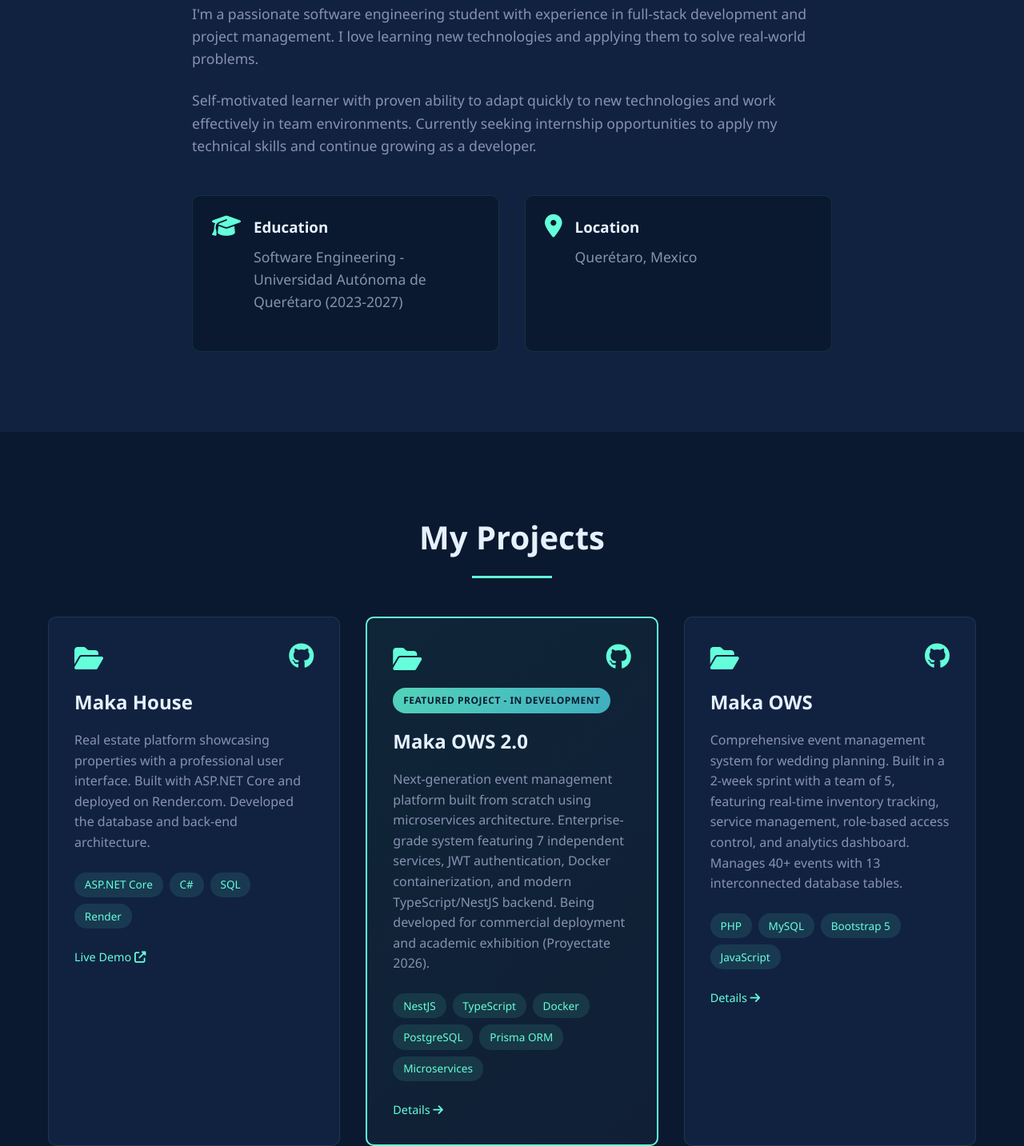
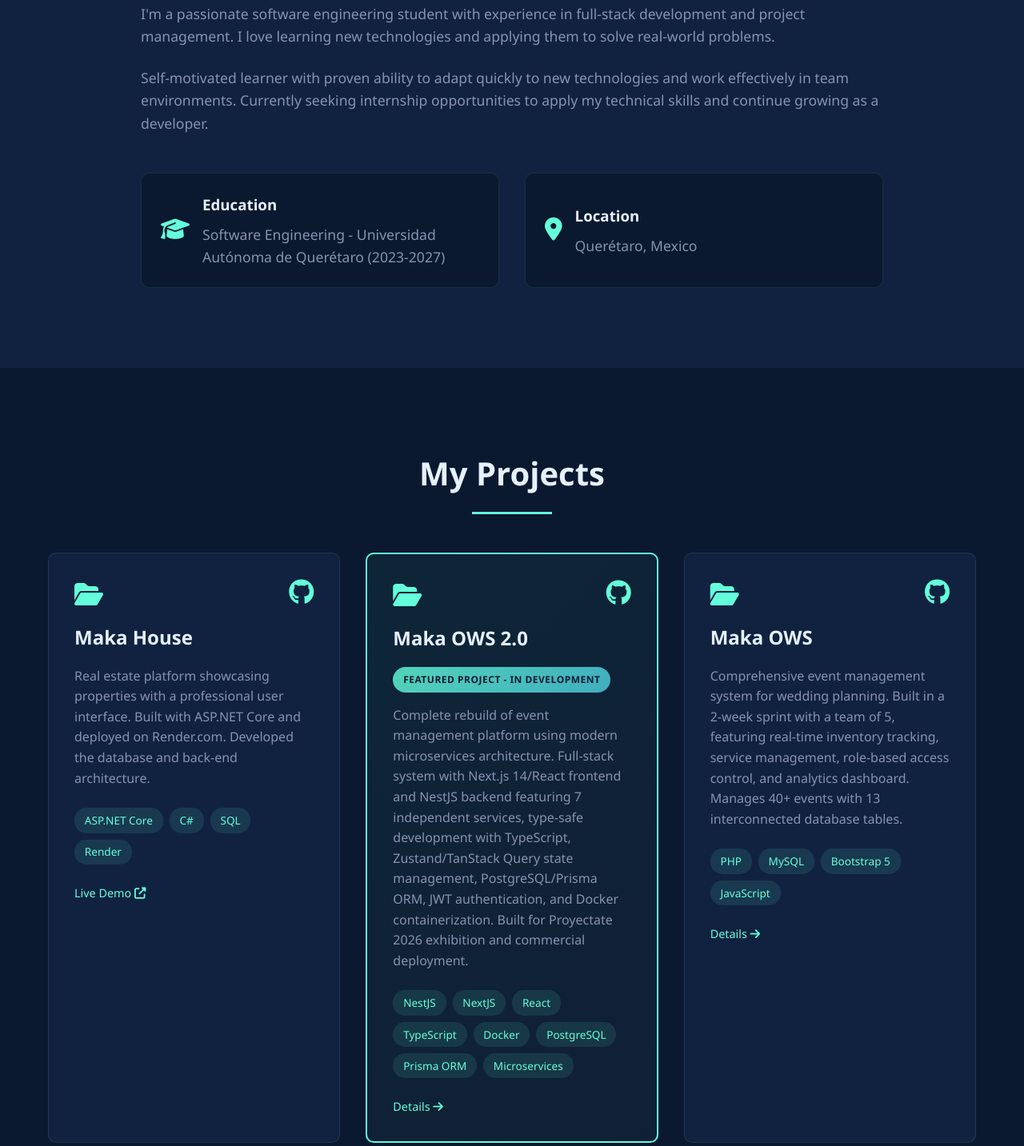
Before and after one commit to MemoLuche/MemoLuche.github.io, a plain HTML site: page index.html in a window 1280 px wide. Shown: the part 1028-2461 px from the top of the page at 80% size. Drawn offline with Linux system fonts and the light colour scheme.

Commit message:
fix: minimal changes

```diff
--- a/index.html
+++ b/index.html
@@ -132,15 +132,18 @@
                             <i class="fab fa-github"></i>
                         </a>
                     </div>
+                    <h3>Maka OWS 2.0</h3>
                     <span class="featured-badge">Featured Project - In Development</span>
-                    <h3>Maka OWS 2.0</h3>
                     <p class="project-description">
-                        Next-generation event management platform built from scratch using microservices architecture.
-                        Enterprise-grade system featuring 7 independent services, JWT authentication, Docker containerization,
-                        and modern TypeScript/NestJS backend. Being developed for commercial deployment and academic exhibition (Proyectate 2026).
+                        Complete rebuild of event management platform using modern microservices architecture.
+                        Full-stack system with Next.js 14/React frontend and NestJS backend featuring 7 independent services,
+                        type-safe development with TypeScript, Zustand/TanStack Query state management, PostgreSQL/Prisma ORM,
+                        JWT authentication, and Docker containerization. Built for Proyectate 2026 exhibition and commercial deployment.
                     </p>
                     <div class="project-tech">
                         <span class="tech-tag">NestJS</span>
+                        <span class="tech-tag">NextJS</span>
+                        <span class="tech-tag">React</span>
                         <span class="tech-tag">TypeScript</span>
                         <span class="tech-tag">Docker</span>
                         <span class="tech-tag">PostgreSQL</span>
--- a/styles.css
+++ b/styles.css
@@ -230,11 +230,10 @@ section {
     background-color: var(--bg-light);
 }
 
-.about-content {
-    max-width: 800px;
-    margin: 0 auto;
+.about-text {
+    margin-left: 10%;
+    margin-right: 10%;
 }
-
 .about-text p {
     font-size: 1.1rem;
     color: var(--text-light);
@@ -250,7 +249,7 @@ section {
 
 .info-item {
     display: flex;
-    align-items: flex-start;
+    align-items: center;
     gap: 1rem;
     padding: 1.5rem;
     background-color: var(--bg-color);
@@ -261,15 +260,22 @@ section {
 .info-item i {
     font-size: 1.8rem;
     color: var(--primary-color);
+    flex-shrink: 0;
+}
+
+.info-item div {
+    flex: 1;
 }
 
 .info-item h3 {
     color: var(--heading-color);
     margin-bottom: 0.5rem;
+    margin-top: 0;
 }
 
 .info-item p {
     color: var(--text-light);
+    margin: 0;
 }
 
 /* ========== Projects Section ========== */
@@ -483,6 +489,10 @@ section {
 }
 
 /* ========== Contact Section ========== */
+.contact {
+    background-color: var(--bg-light);
+}
+
 .contact-subtitle {
     text-align: center;
     color: var(--text-light);
@@ -506,7 +516,7 @@ section {
     align-items: center;
     gap: 1.5rem;
     padding: 1.5rem;
-    background-color: var(--bg-light);
+    background-color: var(--bg-color);
     border-radius: 10px;
     border: 1px solid rgba(100, 255, 218, 0.1);
     transition: var(--transition);
@@ -539,7 +549,7 @@ section {
 
 /* ========== Footer ========== */
 .footer {
-    background-color: var(--bg-light);
+    background-color: var(--bg-color);
     padding: 2rem 0;
     text-align: center;
     border-top: 1px solid rgba(100, 255, 218, 0.1);
```
Also changed, not shown: project-maka-ows-2.html (+0 -5 lines).
